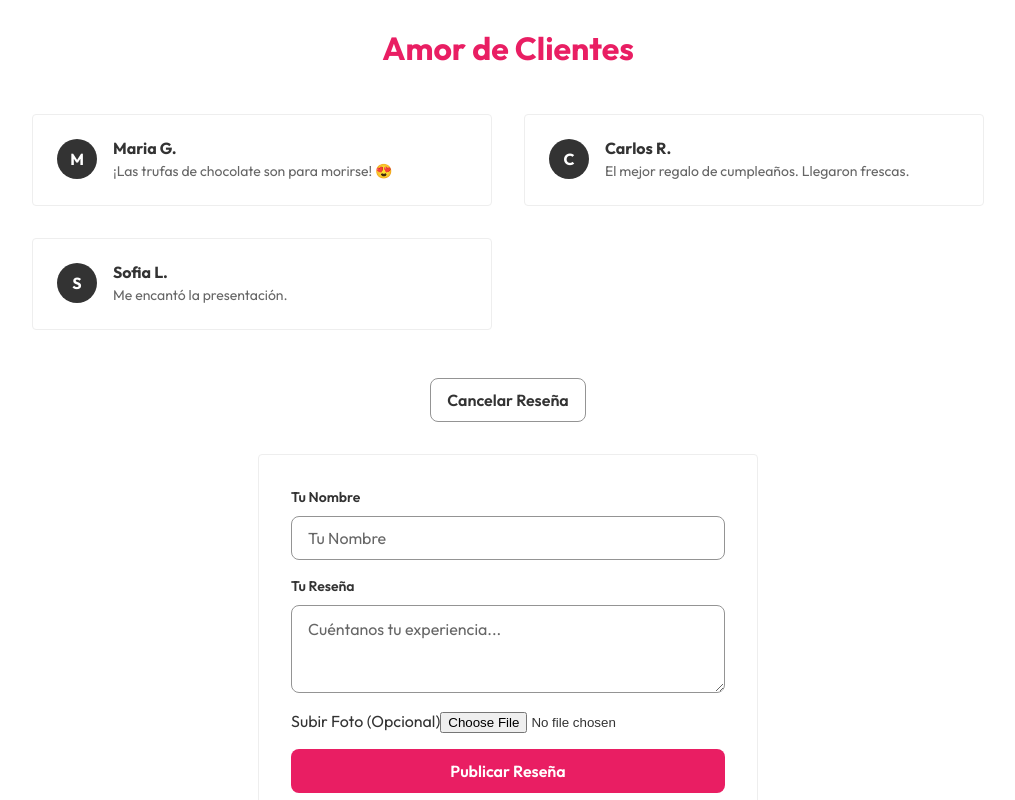
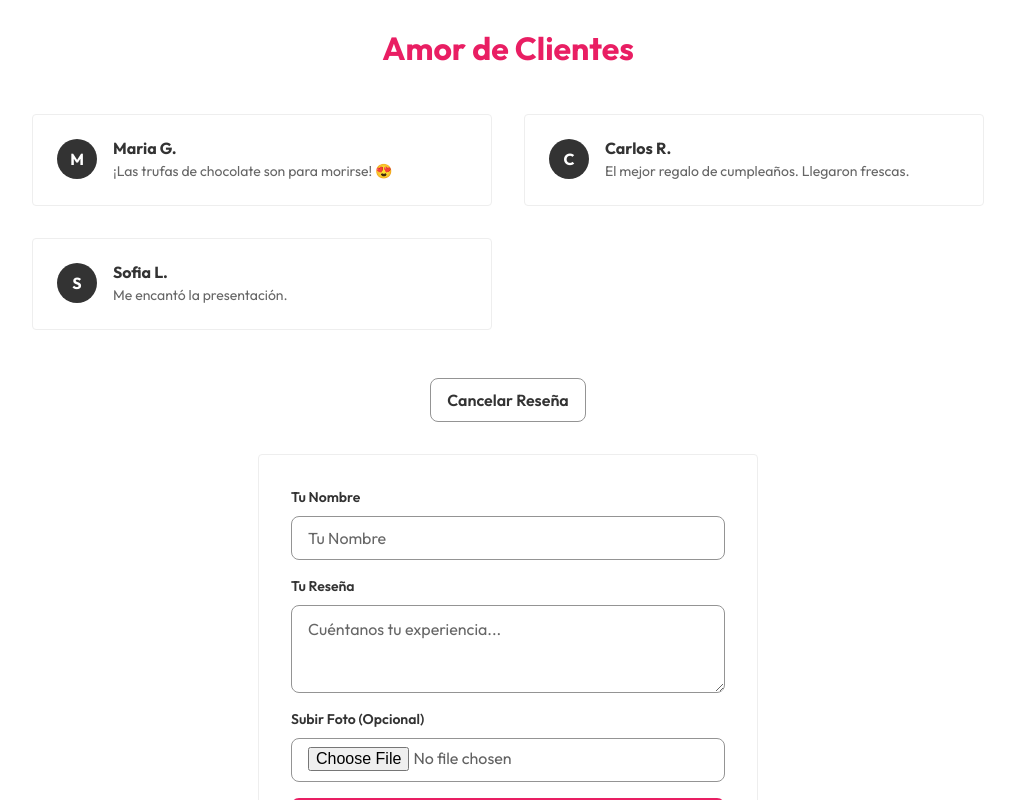
Before and after one commit to pantrux/dino-cookies, a Next.js app: page / in a window 1280 px wide. Both pictures are taken after a click on the button "Agrega tu Dulce Reseña". Shown: the part 1330-2130 px from the top of the page, without its empty margins (132-1147 px from the left). Built offline with nearby package versions, Linux system fonts and the light colour scheme.

Commit message:
PR-19: FileInput + Alert a11y

```diff
--- a/components/ReviewSection.js
+++ b/components/ReviewSection.js
@@ -9,6 +9,7 @@ import Heading from './ui/Heading';
 import Section from './ui/Section';
 import Stack from './ui/Stack';
 import Text from './ui/Text';
+import FileInput from './ui/FileInput';
 import { Input, Textarea } from './ui/Input';
 
 const MOCK_REVIEWS = [
@@ -67,10 +68,9 @@ export default function ReviewSection() {
                             <Field label="Tu Reseña" htmlFor="reviewText">
                                 <Textarea id="reviewText" name="text" placeholder="Cuéntanos tu experiencia..." required />
                             </Field>
-                            <div className={styles.fileUpload}>
-                                <label>Subir Foto (Opcional)</label>
-                                <input type="file" accept="image/*" className={styles.fileInput} />
-                            </div>
+                            <Field label="Subir Foto (Opcional)">
+                                <FileInput accept="image/*" />
+                            </Field>
                             <Button type="submit" fullWidth>Publicar Reseña</Button>
                         </Stack>
                     </Card>
--- a/components/ui/Alert.js
+++ b/components/ui/Alert.js
@@ -6,8 +6,14 @@ import { cx } from './utils';
  * - tone: success | danger | warning | info
  */
 export default function Alert({ tone = 'info', className, children, ...props }) {
+  const isError = tone === 'danger';
   return (
-    <div className={cx(styles.base, styles[`tone_${tone}`], className)} role="status" {...props}>
+    <div
+      className={cx(styles.base, styles[`tone_${tone}`], className)}
+      role={isError ? 'alert' : 'status'}
+      aria-live={isError ? 'assertive' : 'polite'}
+      {...props}
+    >
       {children}
     </div>
   );
--- /dev/null
+++ b/components/ui/FileInput.js
@@ -0,0 +1,10 @@
+import styles from './FileInput.module.css';
+import { cx } from './utils';
+
+/**
+ * FileInput
+ * - Simple wrapper for `<input type="file">` with consistent styling.
+ */
+export default function FileInput({ className, ...props }) {
+  return <input type="file" className={cx(styles.control, className)} {...props} />;
+}
--- /dev/null
+++ b/components/ui/FileInput.module.css
@@ -0,0 +1,27 @@
+.control {
+  width: 100%;
+  min-height: var(--input-height);
+  padding: var(--control-padding-y) var(--control-padding-x);
+
+  border-radius: var(--radius-md);
+  border: 1px solid var(--border-control);
+  background: var(--surface-page);
+  color: var(--text-secondary);
+  font-size: var(--font-size-md);
+  font-family: inherit;
+}
+
+.control:hover {
+  border-color: var(--border-default);
+}
+
+.control:focus {
+  border-color: var(--interactive-primary);
+}
+
+.control:disabled {
+  background: var(--interactive-disabled-bg);
+  border-color: var(--interactive-disabled-border);
+  color: var(--interactive-disabled-text);
+  cursor: not-allowed;
+}
```
